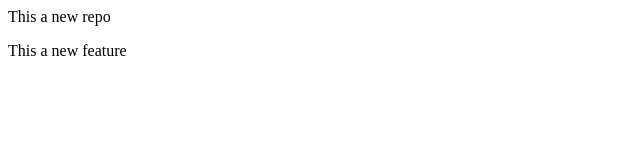
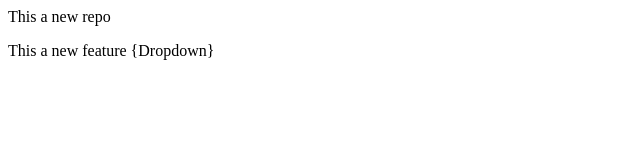
Before and after one commit to prakashSrivasta/localrepo, a plain HTML site: page index.html in a window 1280 px wide. Shown: the full height of the page, 0-640 px from the left. Drawn offline with Linux system fonts and the light colour scheme.

Commit message:
Add dropdown

```diff
--- a/index.html
+++ b/index.html
@@ -1,2 +1,2 @@
 <p>This a new repo</p>
-<p>This a new feature</p>
+<p>This a new feature {Dropdown}</p>
```
